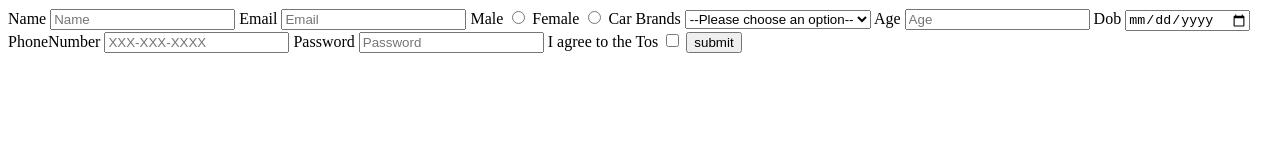
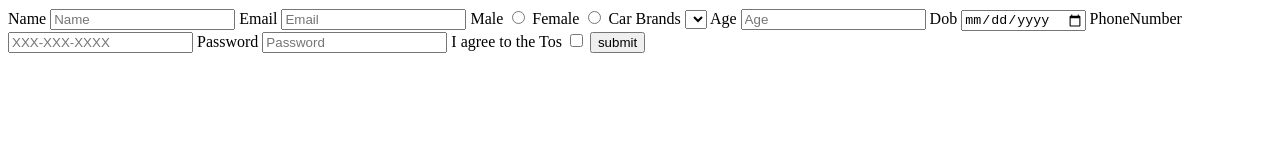
Before and after one commit to acciojob/signup-form-car-sunilg12, a website: page main.html in a window 1280 px wide. Drawn offline with Linux system fonts and the light colour scheme.

Commit message:
created a submission

```diff
--- a/main.html
+++ b/main.html
@@ -23,11 +23,6 @@
 
 		<label for="cars">Car Brands</label>
 		<select type="select" id="cars" placeholder="--Please choose an option--" required>
-			<option value="">--Please choose an option--</option>
-			<option value="BMW">BMW</option>
-			<option value="Audi">Audi</option>
-			<option value="Tesla">Tesla</option>
-			<option value="Toyota">Toyota</option>
 		</select>
 
 		<label for="age">Age</label>
```
